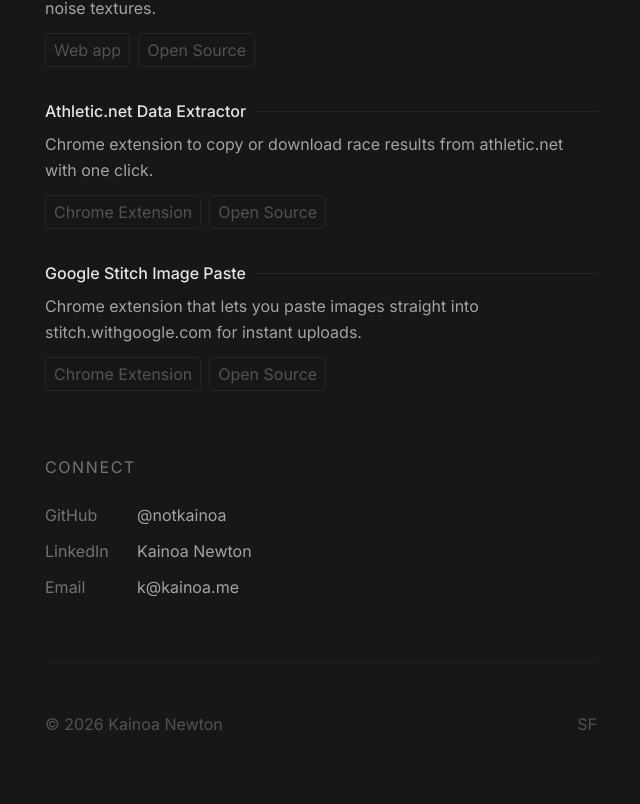
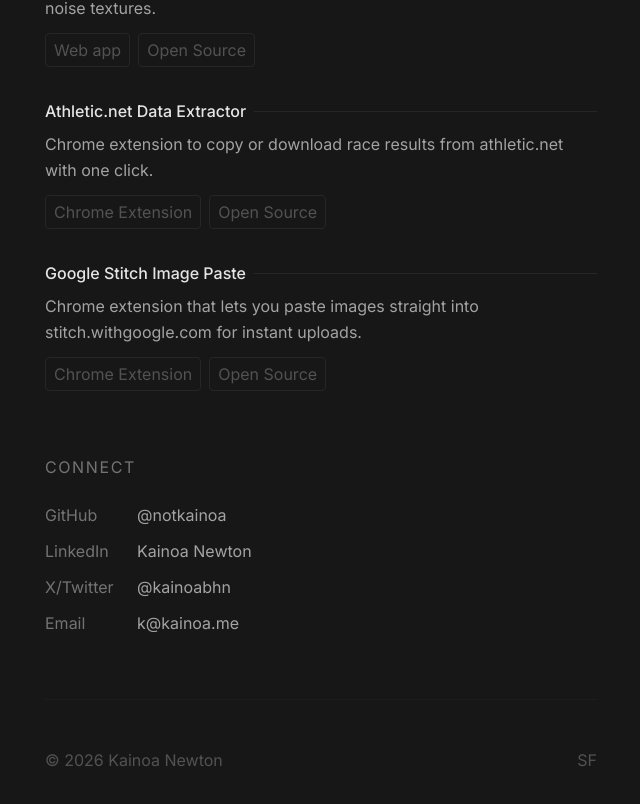
Before and after one commit to notkainoa/kainoa.me, a React (Vite) app: page / in a window 1280 px wide. Shown: the part 1683-2487 px from the top of the page, without its empty margins (319-959 px from the left). Built offline with nearby package versions, Linux system fonts and the light colour scheme.

Commit message:
Added x link
Co-Authored-By: Inspector <founders@tryinspector.com>

```diff
--- a/constants.ts
+++ b/constants.ts
@@ -96,6 +96,11 @@
     handle: "Kainoa Newton"
   },
   {
+    name: "X/Twitter",
+    url: "https://x.com/kainoabhn",
+    handle: "@kainoabhn"
+  },
+  {
     name: "Email",
     url: "mailto:k@kainoa.me", // Placeholder
     handle: "k@kainoa.me"
```
